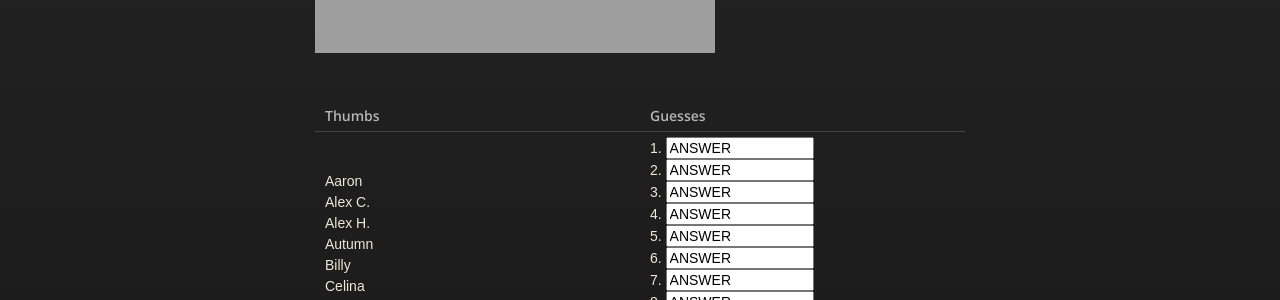
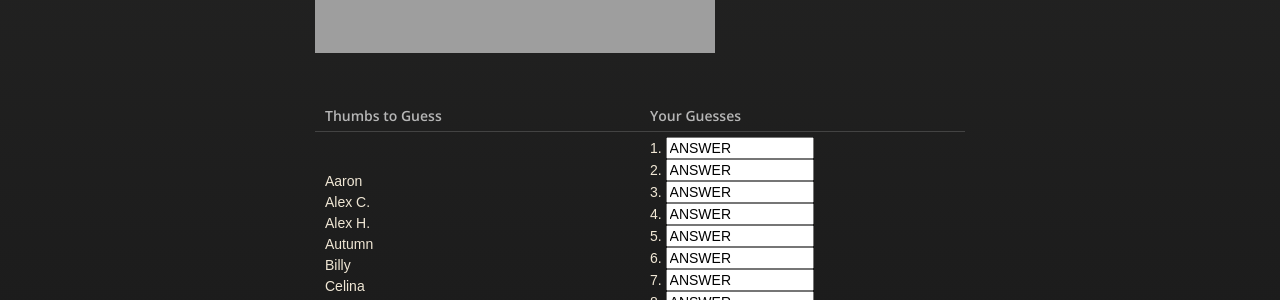
Before and after one commit to JRHernandez7/JRHernandez7.github.io, a Jekyll site: the page index.html, which Jekyll copies as it is, in a window 1280 px wide and 900 px high, scrolled down 439 px. Shown: the part 154-454 px from the top of the window. Built offline with Jekyll 4.4.1, drawn with Linux system fonts in a browser that asks for light colours; nearby versions of some CDN libraries.

Commit message:
Update index.html
aligns

```diff
--- a/index.html
+++ b/index.html
@@ -132,11 +132,11 @@
 
 <table style="width:100%">
   <tr>
-    <th>Thumbs</th>
-    <th>Guesses</th>
+    <th>Thumbs to Guess</th>
+    <th>Your Guesses</th>
   </tr>
   <tr>
-    <td width="50%">
+    <td width="50%" align="center">
       Aaron<br>
       Alex C.<br>
       Alex H.<br>
@@ -162,7 +162,7 @@
       Ryan<br>
       Simon<br>
     </td>
-    <td width="50%">
+    <td width="50%" align="right">
 <FORM name=FXY1>
 1. <INPUT value="Gian" name=NA01 type=hidden><INPUT class=ipxa value="ANSWER" name=NB01 type=text size=15><br>
 2. <INPUT value="Ryan" name=NA02 type=hidden><INPUT class=ipxa value="ANSWER" name=NB02 type=text size=15><br>
```
